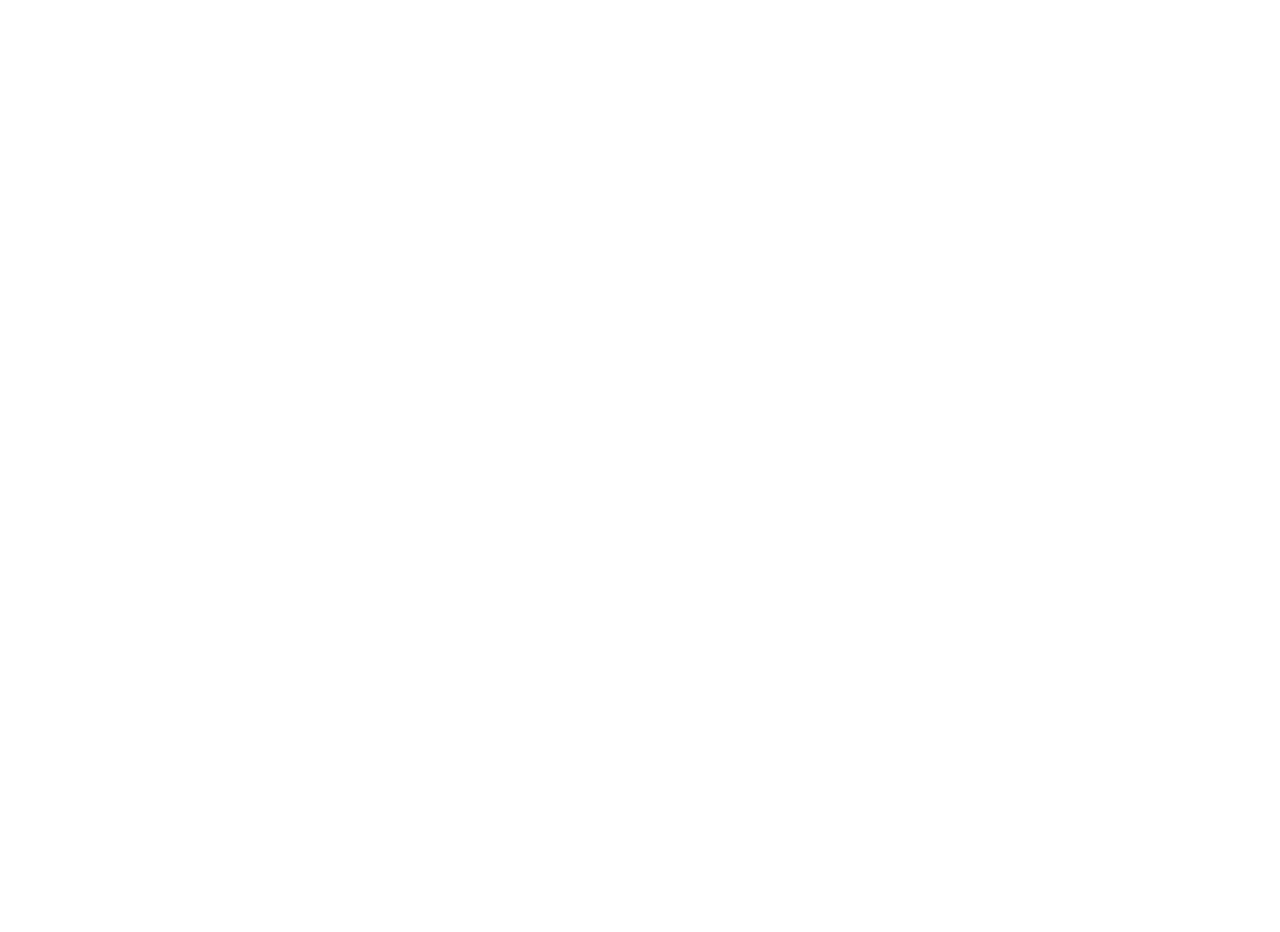
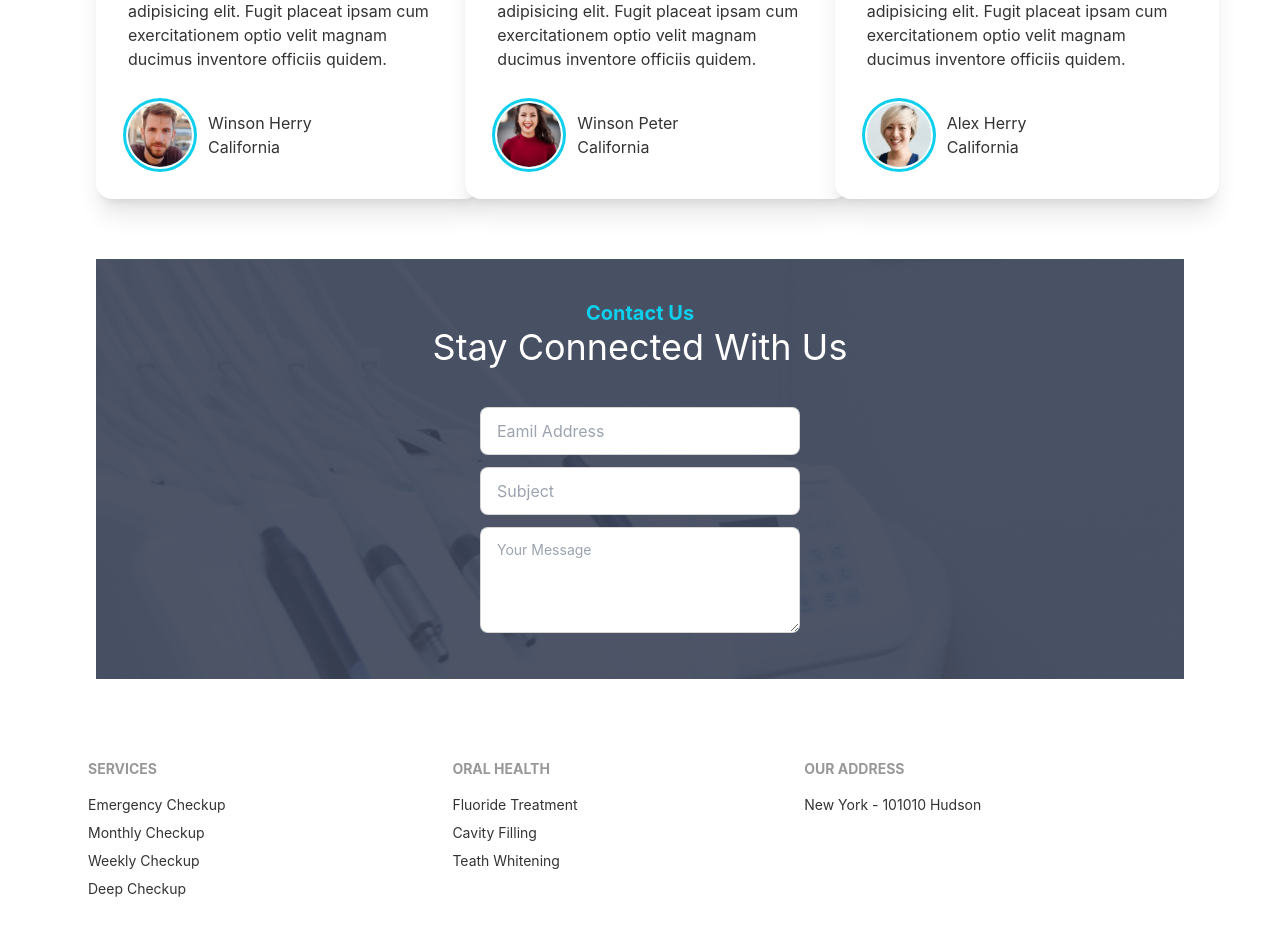
Before and after one commit to roshnirifa/doctors-portal-client-site, a React (Create React App) app: page / in a window 1280 px wide. Shown: the part 3280-4212 px from the top of the page. Before the commit the page ends 3011 px from the top, so only its background shows below. Built offline with nearby package versions, Linux system fonts and the light colour scheme.

Commit message:
footer added

```diff
--- a/src/App.js
+++ b/src/App.js
@@ -4,6 +4,7 @@
 import About from './Pages/About/About';
 import Home from './Pages/Home/Home';
 import Login from './Pages/Login/Login';
+import Footer from './Pages/Shared/Footer/Footer';
 import Header from './Pages/Shared/Header/Header';
 
 function App() {
@@ -16,6 +17,7 @@
         <Route path='about' element={<About></About>}></Route>
         <Route path='login' element={<Login></Login>}></Route>
       </Routes>
+      <Footer></Footer>
 
     </div>
   );
--- /dev/null
+++ b/src/Pages/Home/Contact/Contact.js
@@ -0,0 +1,25 @@
+import React from 'react';
+import appointment from '../../../assets/images/appointment.png'
+
+const Contact = () => {
+    return (
+        <div style={{
+            background: `url(${appointment})`
+        }} className='my-10 py-10'>
+            <div className='text-center '>
+
+                <div className='mb-10'>
+                    <h3 className='text-primary font-bold text-xl '>Contact Us</h3>
+                    <h1 className='text-4xl text-white'>Stay Connected With Us</h1>
+                </div>
+                <div>
+                    <input type="text" placeholder="Eamil Address" class="input input-bordered w-full max-w-xs mb-3" /> <br />
+                    <input type="text" placeholder="Subject" class="input input-bordered w-full max-w-xs mb-3" /><br />
+                    <textarea class="textarea w-full max-w-xs textarea-bordered pb-10" placeholder="Your Message"></textarea>
+                </div>
+            </div>
+        </div>
+    );
+};
+
+export default Contact;
--- a/src/Pages/Home/Home.js
+++ b/src/Pages/Home/Home.js
@@ -1,9 +1,11 @@
 import React from 'react';
 import Banner from './Banner/Banner';
+import Contact from './Contact/Contact';
 import DentalCareBanner from './DentalCareBanner/DentalCareBanner';
 import Info from './Info/Info';
 import MakeAppoitment from './MakeAppoitment/MakeAppoitment';
 import Services from './Services/Services';
+import Testimonial from './Testimonials/Testimonial';
 
 const Home = () => {
     return (
@@ -13,6 +15,8 @@
             <Services></Services>
             <DentalCareBanner></DentalCareBanner>
             <MakeAppoitment></MakeAppoitment>
+            <Testimonial></Testimonial>
+            <Contact></Contact>
         </div>
     );
 };
--- a/src/Pages/Home/MakeAppoitment/MakeAppoitment.js
+++ b/src/Pages/Home/MakeAppoitment/MakeAppoitment.js
@@ -7,8 +7,8 @@
         <section style={{
             background: `url(${appointment})`
         }} className='flex justify-center items-center mt-40'>
-            <div className='flex-1'>
-                <img className='mt-[-120px]' src={doctor} alt="" />
+            <div className='flex-1 hidden lg:block'>
+                <img className='mt-[-120px] ' src={doctor} alt="" />
             </div>
             <div className='flex-1 pr-20'>
                 <h3 className='text-primary font-bold text-xl mb-4'>Appointment</h3>
--- /dev/null
+++ b/src/Pages/Home/Review/Review.js
@@ -0,0 +1,28 @@
+import React from 'react';
+
+const Review = ({ review }) => {
+    return (
+        <div class="card w-96 bg-base-100 shadow-xl mb-5 pb-8">
+            <div class="card-body">
+                <p>Lorem, ipsum dolor sit amet consectetur adipisicing elit. Fugit placeat ipsam cum exercitationem optio velit magnam ducimus inventore officiis quidem.</p>
+            </div>
+            <div className='flex items-center pl-8'>
+                <div class="avatar">
+                    <div class="w-16 rounded-full ring ring-primary ring-offset-base-100 ring-offset-2">
+                        <img src={review.img} alt='' />
+                    </div>
+                </div>
+                <div className='pl-4'>
+                    {review.name}
+                    <div>
+                        {review.location}
+                    </div>
+
+                </div>
+            </div>
+
+        </div>
+    );
+};
+
+export default Review;
--- /dev/null
+++ b/src/Pages/Home/Testimonials/Testimonial.js
@@ -0,0 +1,61 @@
+import React from 'react';
+import quotes from '../../../assets/icons/quote.svg'
+import people1 from '../../../assets/images/people1.png'
+import people2 from '../../../assets/images/people2.png'
+import people3 from '../../../assets/images/people3.png'
+import Review from '../Review/Review';
+
+const Testimonial = () => {
+    const reviews = [
+        {
+            _id: 1,
+            name: "Winson Herry",
+            description: "",
+            img: people1,
+            location: "California"
+
+        },
+        {
+            _id: 2,
+            name: "Winson Peter",
+            description: "",
+            img: people2,
+            location: "California"
+
+        },
+        {
+            _id: 3,
+            name: "Alex Herry",
+            description: "",
+            img: people3,
+            location: "California"
+
+        }
+
+    ]
+    return (
+        <section className='mt-[55px]'>
+            <div className='flex justify-between'>
+                <div>
+                    <h3 className='text-primary text-xl font-bold'>Testimonial</h3>
+                    <h2 className='text-3xl'>What Our Customer Says</h2>
+                </div>
+                <div>
+                    <img className='lg:w-48 w-24' src={quotes} alt="" />
+                </div>
+            </div>
+            <div className='grid grid-cols-1 lg:grid-cols-3 gap-5'>
+                {
+                    reviews.map(review => <Review
+                        key={review._id}
+                        review={review}
+                    >
+
+                    </Review>)
+                }
+            </div>
+        </section>
+    );
+};
+
+export default Testimonial;
--- /dev/null
+++ b/src/Pages/Shared/Footer/Footer.js
@@ -0,0 +1,33 @@
+import React from 'react';
+import footer from '../../../assets/images/footer.png'
+
+const Footer = () => {
+    return (
+        <div className='px-12'>
+            <footer style={{
+                background: `url(${footer})`
+            }} class="footer p-10  text-gray ">
+                <div >
+                    <span class="footer-title">Services</span>
+                    <a class="link link-hover" > Emergency Checkup</a >
+                    <a class="link link-hover">Monthly Checkup</a>
+                    <a class="link link-hover">Weekly Checkup</a>
+                    <a class="link link-hover">Deep Checkup</a>
+                </div >
+                <div>
+                    <span class="footer-title">ORAL HEALTH</span>
+                    <a class="link link-hover">Fluoride Treatment</a>
+                    <a class="link link-hover">Cavity Filling</a>
+                    <a class="link link-hover">Teath Whitening</a>
+                </div>
+                <div>
+                    <span class="footer-title">OUR ADDRESS</span>
+                    <a class="link link-hover">New York - 101010 Hudson</a>
+
+                </div>
+            </footer >
+        </div>
+    );
+};
+
+export default Footer;
```
